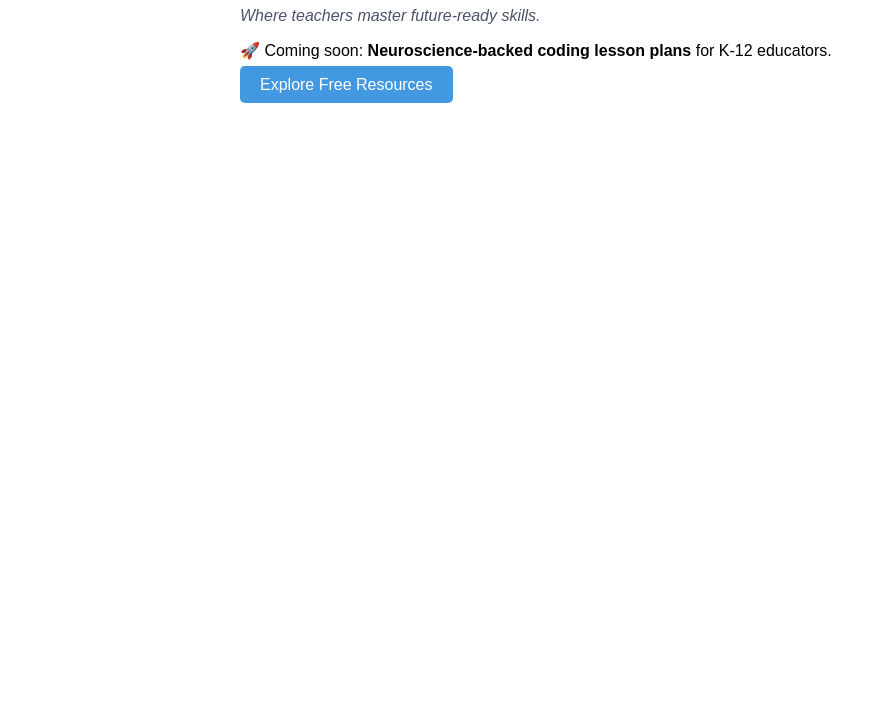
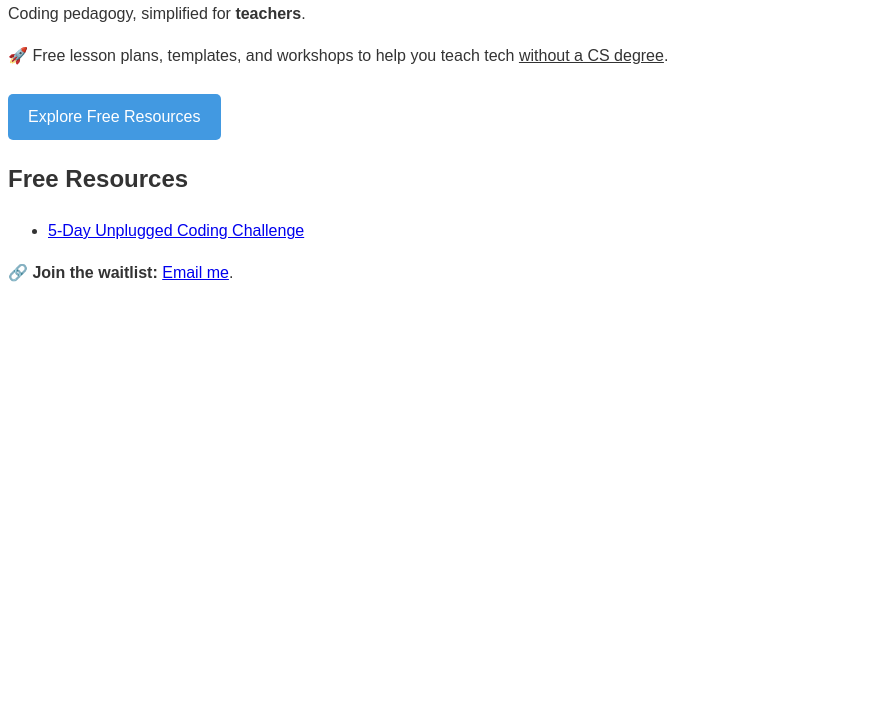
Before and after one commit to UnsaBatool14/TeachCodeLabs, a plain HTML site: page index.html in a window 1280 px wide. Shown: the part 93-800 px from the top of the page, without its empty margins (0-886 px from the left). Drawn offline with Linux system fonts and the light colour scheme.

Commit message:
Update index.html

```diff
--- a/index.html
+++ b/index.html
@@ -4,16 +4,35 @@
     <title>TeachCodeLabs | Teacher-Centric Coding Tools</title>
     <meta name="description" content="Free coding lesson plans for educators">
     <style>
-        body { font-family: Arial; max-width: 800px; margin: 0 auto; padding: 20px; }
-        h1 { color: #2D3748; }
-        .tagline { color: #4A5568; font-style: italic; }
-        .btn { background: #4299E1; color: white; padding: 10px 20px; text-decoration: none; border-radius: 5px; }
+    body {
+  font-family: 'Arial', sans-serif;
+  line-height: 1.6;
+  color: #333;
+}
+.btn {
+  background: #4299E1;
+  color: white;
+  padding: 10px 20px;
+  border-radius: 5px;
+  text-decoration: none;
+  display: inline-block;
+  margin-top: 10px;
+}
+.btn:hover { background: #2B6CB0; }
     </style>
 </head>
 <body>
     <h1>TeachCodeLabs</h1>
-    <p class="tagline">Where teachers master future-ready skills.</p>
-    <p>🚀 Coming soon: <strong>Neuroscience-backed coding lesson plans</strong> for K-12 educators.</p>
-    <a href="https://github.com/UnsaBatool14/TeachCodeLabs#-free-resources" class="btn">Explore Free Resources</a>
+<p class="tagline">Coding pedagogy, simplified for <strong>teachers</strong>.</p>
+<p>🚀 Free lesson plans, templates, and workshops to help you teach tech <u>without a CS degree</u>.</p>
+<a href="#resources" class="btn">Explore Free Resources</a>
+    <div id="resources">
+  <h2>Free Resources</h2>
+  <ul>
+    <li><a href="https://github.com/UnsaBatool14/TeachCodeLabs/blob/main/resources/unplugged-coding.md">5-Day Unplugged Coding Challenge</a></li>
+  </ul>
+</div>
+<p>🔗 <strong>Join the waitlist:</strong>
+<a href="mailto:unsabatool14@gmail.com?subject=TeachCodeLabs%20Updates">Email me</a>.</p>
 </body>
 </html>
```
